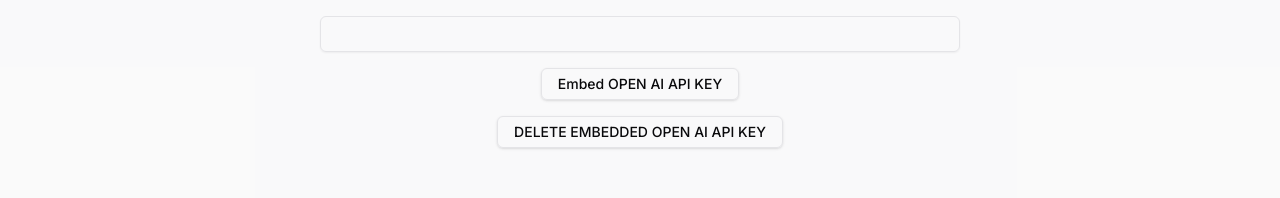
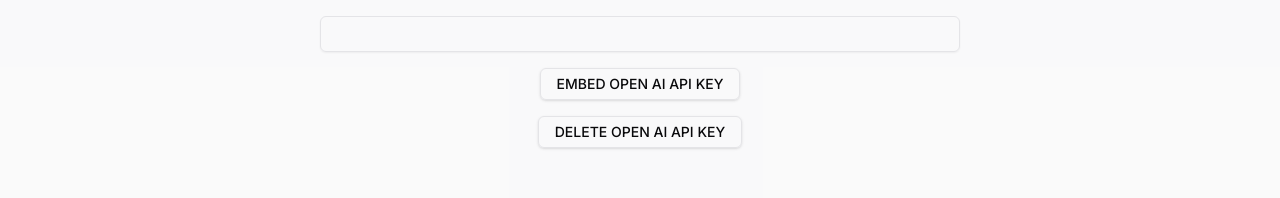
Before and after one commit to UmstadAI/zkAppUmstad, a Next.js app: page /settings in a window 1280 px wide. Shown: the part 188-386 px from the top of the page. Built offline with nearby package versions, Linux system fonts and the light colour scheme; no server answers; sample sign-in values are in the browser's storage.

Commit message:
style change button texts

```diff
--- a/components/api-key-button.tsx
+++ b/components/api-key-button.tsx
@@ -14,7 +14,7 @@
   }
 
 export function ApiKeyButton({
-    text = 'Embed OPEN AI API KEY',
+    text = 'EMBED OPEN AI API KEY',
     apiKey,
     className,
     ...props
--- a/components/delete-api-key-button.tsx
+++ b/components/delete-api-key-button.tsx
@@ -12,7 +12,7 @@
   }
 
 export function DeleteApiKeyButton({
-    text = 'DELETE EMBEDDED OPEN AI API KEY',
+    text = 'DELETE OPEN AI API KEY',
     className,
     ...props
 }: DeleteApiKeyButtonProps) {
```
